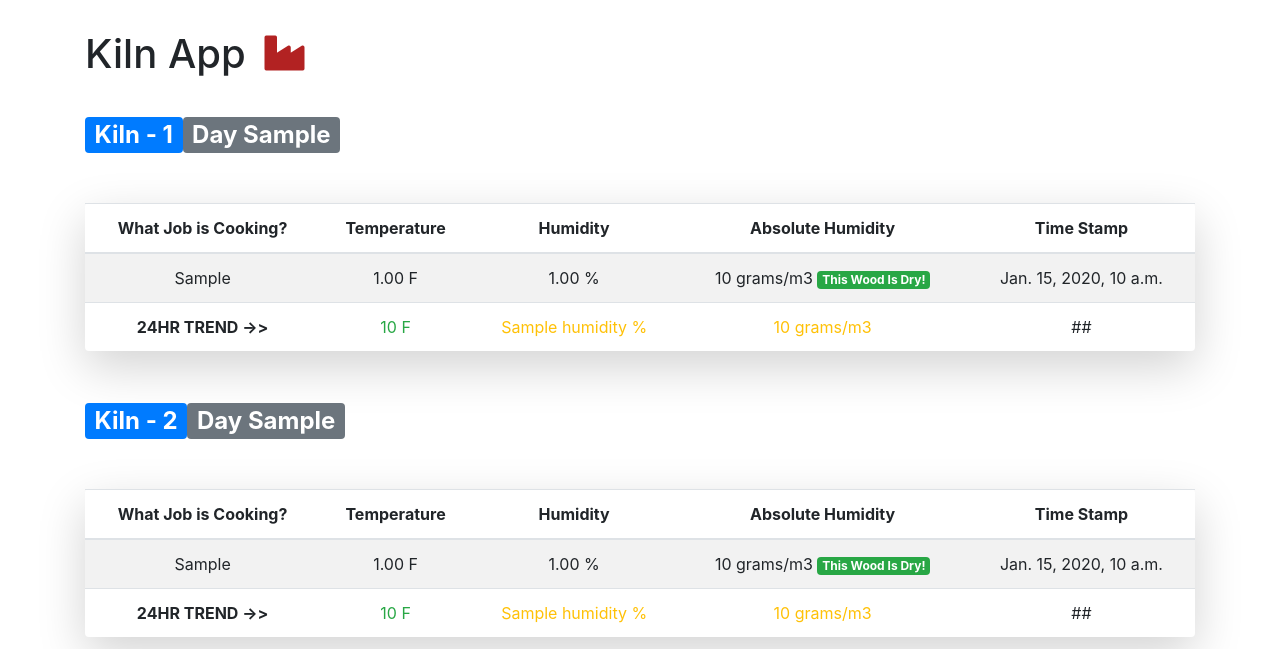
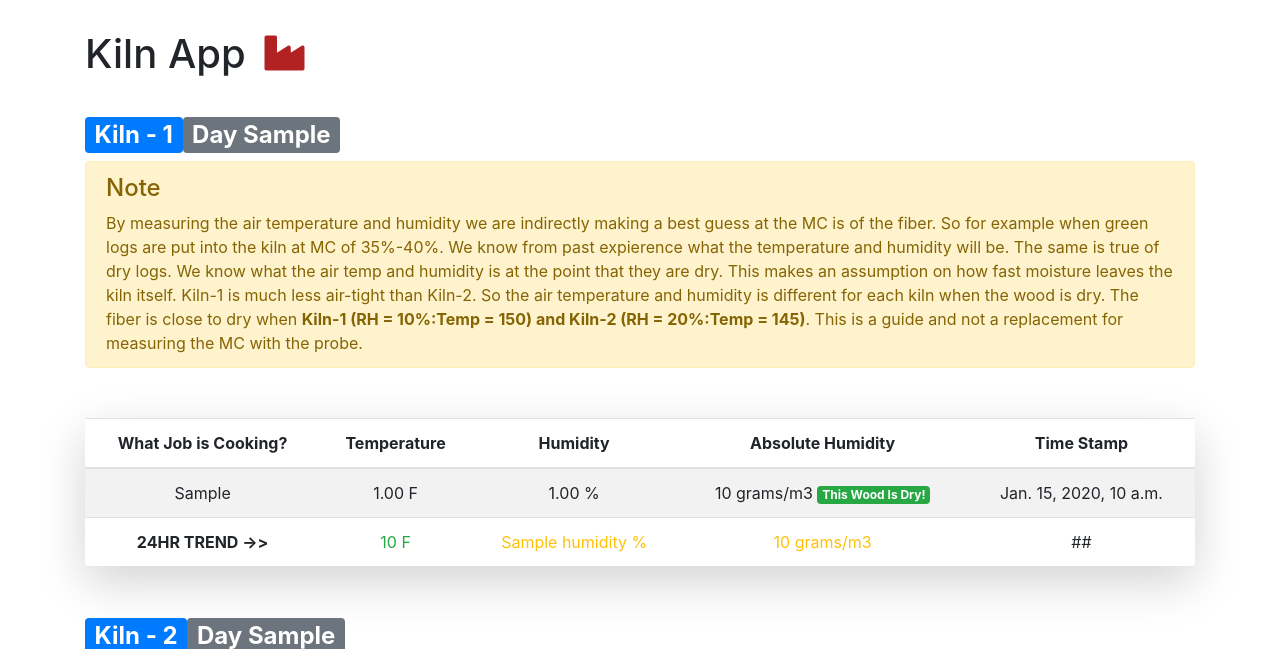
Before and after one commit to AlexSkrivseth/kiln-app, a Django app: template kiln_app/dashboard/templates/dashboard/main.html in a window 1280 px wide. Shown: the part 75-724 px from the top of the page. Run offline with Django 3.2, Linux system fonts and the light colour scheme; tables that the repository leaves empty hold one stand-in row (values such as "Sample post"); the template is opened without the code that fills it: values that come from a table or form of the project are taken from there, most other values are stand-ins (such as "Sample title", 1, 10 or a date in 2020); some libraries are stand-ins or nearby versions.

Commit message:
made a change to the template to include some notes about the process

```diff
--- a/kiln_app/dashboard/templates/dashboard/main.html
+++ b/kiln_app/dashboard/templates/dashboard/main.html
@@ -3,6 +3,16 @@
 {% block main %}
   <!-- <p class="lead">Kilns  <i style="color: orange;" title='Edit' class="fas fa-stream"></i></p> -->
   <h2><a href="/kiln/1/"><span class='badge badge-primary'>Kiln - 1 </span></a><span class='badge badge-secondary'>Day {{daynum1}}</span></h2>
+  <div class="alert alert-warning">
+  <h4 class="alert-heading">Note</h4>
+  <p class="mb-0">By measuring the air temperature and humidity we are indirectly making a best guess at the MC is of the fiber.
+    So for example when green logs are put into the kiln at MC of 35%-40%. We know from past expierence what the temperature and humidity will be.
+    The same is true of dry logs. We know what the air temp and humidity is at the point that they are dry.
+    This makes an assumption on how fast moisture leaves the kiln itself. Kiln-1 is much less air-tight than Kiln-2.
+    So the air temperature and humidity is different for each kiln when the wood is dry. The fiber is close to dry when <strong>Kiln-1 (RH = 10%:Temp = 150) and Kiln-2 (RH = 20%:Temp = 145)</strong>.
+    This is a guide and not a replacement for measuring the MC with the probe.
+     </p>
+</div>
   <table class="table table-striped shadow-lg p-3 mb-5 bg-white rounded">
     <thead>
       <tr style="text-align: center;">
@@ -61,6 +71,7 @@
   </table>
 
   <h2><a href='kiln/2/'><span class='badge badge-primary'>Kiln - 2 </span></a><span class='badge badge-secondary'>Day {{daynum2}}</span></h2>
+
   <table class="table table-striped shadow-lg p-3 mb-5 bg-white rounded">
     <thead>
       <tr style="text-align: center;">
--- a/requirements.txt
+++ b/requirements.txt
@@ -7,3 +7,4 @@ django-crispy-forms==1.7.2
 django-heroku
 gunicorn
 whitenoise
+psycopg2-binary
```
Also changed, not shown: kiln_app/kiln_app/settings/dev.py (+12 -0 lines).
